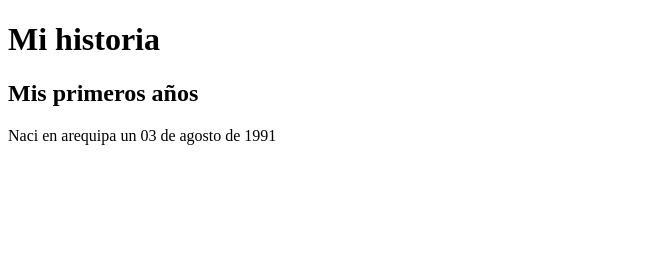
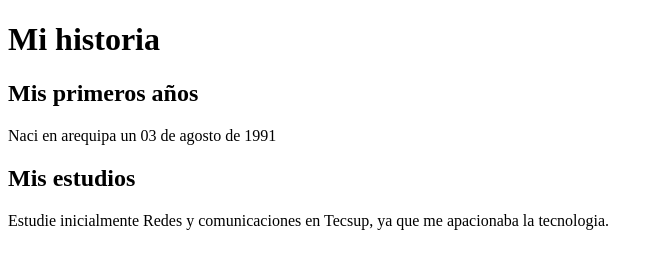
Before and after one commit to Leonelbc/Biografy, a plain HTML site: page index.html in a window 1280 px wide. Shown: the whole page, without its empty margins (0-663 px from the left). Drawn offline with Linux system fonts and the light colour scheme.

Commit message:
agregado mis estudios

```diff
--- a/index.html
+++ b/index.html
@@ -15,6 +15,11 @@
             <h2>Mis primeros años</h2>
             <p>Naci en arequipa un 03 de agosto de 1991</p>
         </section>
+        <section>
+            <h2>Mis estudios</h2>
+            <p>Estudie inicialmente Redes y comunicaciones en Tecsup, ya que
+                me apacionaba la tecnologia.</p>
+        </section>
     </main>
 
 </body>
```
